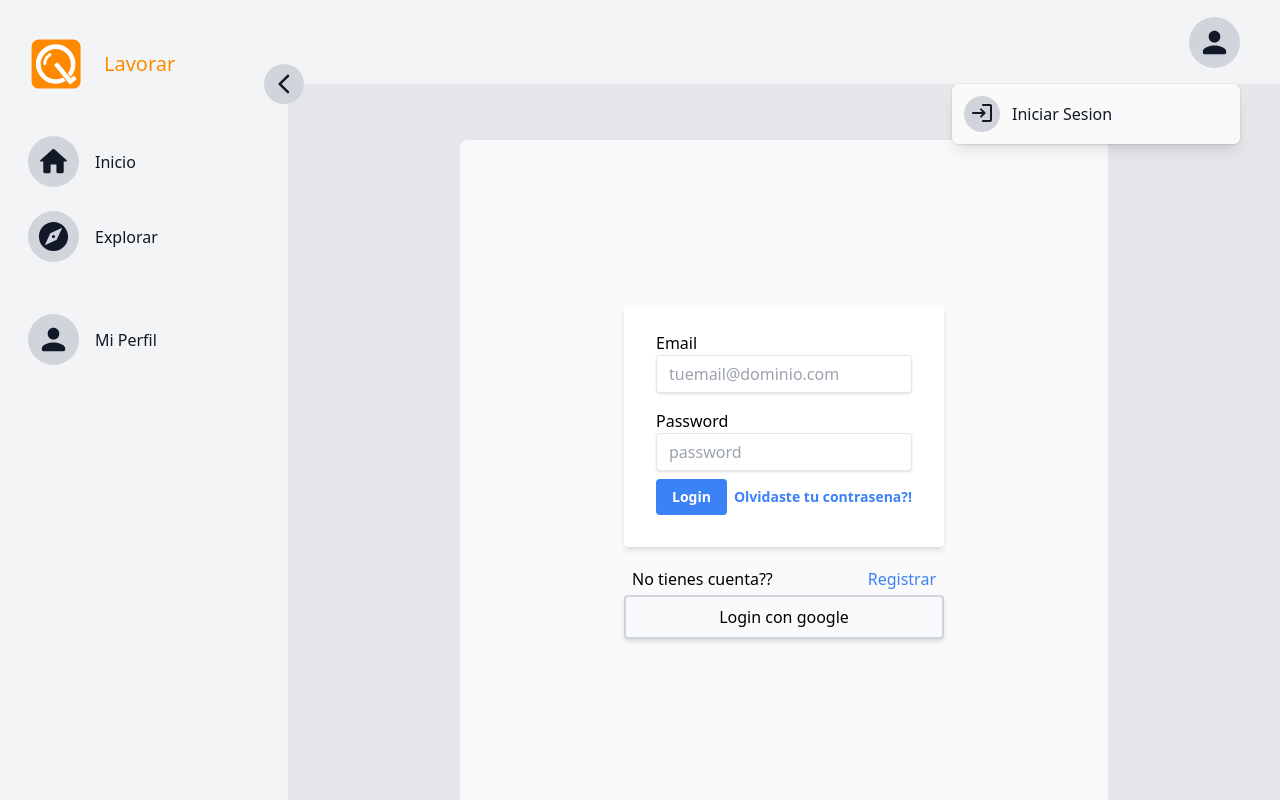
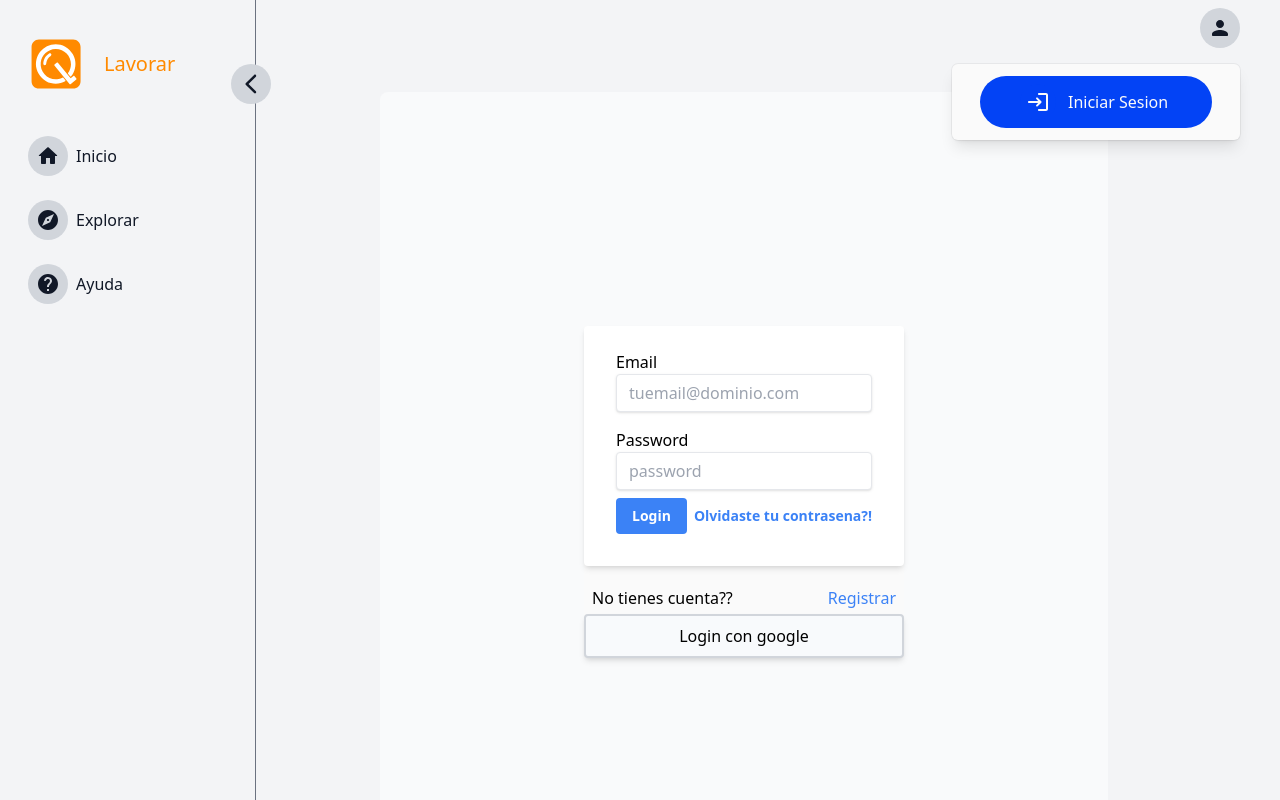
Before and after one commit to lavorar/lavorarFireBase, a React (Vite) app: page /login in a window 1280 px wide. Both pictures are taken after a click on the button 1214 px from the left and 42 px from the top of the page. Shown: the top 800 px of the page. Built offline with nearby package versions, Linux system fonts and the light colour scheme; no server answers.

Commit message:
Cambios en layout generales

```diff
--- a/index.html
+++ b/index.html
@@ -2,7 +2,7 @@
 <html lang="en">
   <head>
     <meta charset="UTF-8" />
-    <link rel="icon" type="image/svg+xml" href="/vite.svg" />
+    <link rel="icon" type="image/svg+xml" href="/Lavorar-logo-negativo.svg" />
     <meta name="viewport" content="width=device-width, initial-scale=1.0" />
     <title>Lavorar</title>
   </head>
--- a/src/App.jsx
+++ b/src/App.jsx
@@ -10,8 +10,7 @@ import { AuthProvider } from "./context/authContext";
 function App() {
   return (
     <>
-
-      <div className="flex justify-center w-auto md:mx-40 mx-[0.15rem] mt-28 md:mt-32 md:mb-96 p-4 rounded-lg bg-gray-50  dark:bg-gray-600  h-5/6 text-black ">
+      <div className="flex justify-center w-auto md:mx-40 mx-[0.15rem] mt-16 md:mt-20 md:mb-10 p-4 rounded-lg bg-gray-50  dark:bg-gray-600  h-screen text-black ">
         <AuthProvider>
           <Routes>
             <Route
--- a/src/components/Home.jsx
+++ b/src/components/Home.jsx
@@ -14,7 +14,7 @@ export function Home() {
     } catch {
       console.log(error);
     }
-    navigate("/login");
+    navigate("/");
   };
 
   if (loading) return <h1>Loading...</h1>;
--- a/src/components/layout/header/Dropdown.jsx
+++ b/src/components/layout/header/Dropdown.jsx
@@ -5,10 +5,19 @@ import HelpRoundedIcon from '@mui/icons-material/HelpRounded';
 import LogoutIcon from '@mui/icons-material/Logout';
 import LoginRoundedIcon from '@mui/icons-material/LoginRounded';
 import { useAuth } from "../../../context/authContext";
+import { useNavigate } from 'react-router-dom';
 
 export default function Example(props) {
     const { user, logout, loading } = useAuth();
-
+    const navigate = useNavigate("/")
+    const handleLogout = async () => {
+        try {
+            await logout();
+        } catch {
+            console.log(error);
+        }
+         navigate("/");
+    };
     return (
         <div className="text-right">
             <Menu as="div" className="relative inline-block text-left">
@@ -16,7 +25,7 @@ export default function Example(props) {
                     <>
                         <div>
                             <Menu.Button
-                                className={`  ${open ? 'text-blue-600 dark:text-blue-600' : 'dark:bg-gray-700'} inline-flex w-full justify-center rounded-full bg-gray-300 dark:bg-gray-700 dark:hover:bg-black px-2 py-2 text-sm font-medium text-gray-900 dark:text-white-ghost hover:bg-gray-200  focus:outline-1 focus-visible:ring-2 focus-visible:ring-white focus-visible:ring-opacity-75`}>
+                                className={`  ${open ? 'text-blue-600 dark:text-blue-500 dark:bg-gray-200' : ''} inline-flex w-full justify-center rounded-full bg-gray-300 dark:bg-gray-700 dark:hover:bg-black px-2 py-2 text-sm font-medium text-gray-900 dark:text-white-ghost hover:bg-gray-200  focus:outline-1 focus-visible:ring-2 focus-visible:ring-white focus-visible:ring-opacity-75`}>
                                 {props.children}
 
                             </Menu.Button>
@@ -78,6 +87,7 @@ export default function Example(props) {
                                     <Menu.Item>
                                         {({ active }) => (
                                             <button
+                                                onClick={handleLogout}
                                                 className={`${active ? 'bg-gray-300 dark:bg-gray-700 dark:bg-100 ' : ' '}  group flex w-full items-center rounded-md px-2 py-2 text-md  text-gray-900 dark:text-white-ghost`}
                                             >
                                                 <div className={`rounded-full mr-3 ${active ? 'bg-gray-100 dark:bg-black ' : 'bg-gray-300 dark:bg-gray-600'} h-9 w-9 p-1 text-gray-900 dark:text-white-ghost`}>
@@ -94,14 +104,15 @@ export default function Example(props) {
                                 }
                                 {
                                     !user ?
-                                    <div className="px-1 py-1 ">
+                                    <div className="py-3 px-7 ">
                                     <Menu.Item>
                                         {({ active }) => (
                                             <button
-                                                className={`${active ? 'bg-gray-300 dark:bg-gray-700 dark:bg-100 ' : ' '}  group flex w-full items-center rounded-md px-2 py-2 text-md  text-gray-900 dark:text-white-ghost`}
+                                                onClick={() => [navigate('/login')]}
+                                                className={`${active ? 'bg-opacity-90  ' : ' '}  group flex w-full items-center rounded-full px-10 py-2 text-md bg-[#0343F5] bg-gradient bg-gradient-to-l text-white-ghost`}
                                             >
-                                                <div className={`rounded-full mr-3 ${active ? 'bg-gray-100 dark:bg-black ' : 'bg-gray-300 dark:bg-gray-600'} h-9 w-9 p-1 text-gray-900 dark:text-white-ghost`}>
-                                                <LoginRoundedIcon />
+                                                <div className={`rounded-full mr-3 ${active ? ' ' : 'bg-[#0343F5]'} h-9 w-9 p-1 text-white-ghost`}>
+                                                    <LoginRoundedIcon />
                                                 </div>
                                                 Iniciar Sesion
                                             </button>
--- a/src/components/layout/header/Header.jsx
+++ b/src/components/layout/header/Header.jsx
@@ -12,6 +12,7 @@ import CloseRoundedIcon from '@mui/icons-material/CloseRounded';
 import NotificationsRoundedIcon from '@mui/icons-material/NotificationsRounded';
 import SettingsRoundedIcon from '@mui/icons-material/SettingsRounded';
 import { useAuth } from "../../../context/authContext";
+import App from '../../../App';
 
 const Header = (props) => {
   const { user, logout, loading } = useAuth();
@@ -48,8 +49,8 @@ const Header = (props) => {
 
   return (
     <>
-      <nav className="bg-gray-100 dark:bg-gray-800 text-gray-900 dark:text-white-ghost px-2 sm:px-4 py-2.5 fixed w-full z-10 top-0 left-0">
-        <div className="container flex justify-between md:justify-end  items-center mx-auto px-2">
+      <nav className="bg-gray-100 dark:bg-gray-900 text-gray-900 dark:text-white-ghost px-2 sm:px-4 p-0 fixed w-full z-10 top-0 left-0">
+        <div className="container flex justify-between md:justify-end h-14 items-center mx-auto px-2">
           <a href="https://flowbite.com/" className="flex items-center md:invisible ">
             <img src="./src/assets/Lavorar-logo-negativo.svg" className="mr-6 w-16" alt="LAvorar Logo" />
             <span className="self-center text-xl font-semibold whitespace-nowrap hidden dark:text-white">Flowbite</span>
@@ -61,7 +62,7 @@ const Header = (props) => {
 
               <IconWithButton>
                 {<Badge badgeContent={4} color="primary">
-                  <ChatRoundedIcon fontSize='large' />
+                  <ChatRoundedIcon fontSize='medium' />
                 </Badge>}
               </IconWithButton>
             </div>
@@ -80,7 +81,7 @@ const Header = (props) => {
                 }}
               >
                 <Badge badgeContent={4} color="primary">
-                  <NotificationsRoundedIcon fontSize='large' />
+                  <NotificationsRoundedIcon fontSize='medium' />
                 </Badge>
               </IconWithButton>
               <div className={`${openNotification ? "hidden md:block " : "hidden "}  h-52 mt-3 -ml-24  md:absolute md:w-60  justify-between items-center w-full `} id="notificationBar">
@@ -101,7 +102,7 @@ const Header = (props) => {
 
             <div className='mr-4 hidden md:block'>
               <Dropdown>
-                <PersonRoundedIcon fontSize='large' />
+                <PersonRoundedIcon fontSize='medium' />
               </Dropdown>
             </div>
             <div className={`md:hidden`}>
@@ -123,7 +124,7 @@ const Header = (props) => {
                         },
                       },
                     }}
-                    fontSize='large' />
+                    fontSize='medium' />
 
                   :
 
@@ -139,7 +140,7 @@ const Header = (props) => {
                         },
                       },
                     }}
-                    fontSize='large' />}
+                    fontSize='medium' />}
               </IconWithButton>
             </div>
 
@@ -192,6 +193,7 @@ const Header = (props) => {
           </ul>
         </div>
       </nav>
+
     </>
   )
 }
--- a/src/components/layout/layout.jsx
+++ b/src/components/layout/layout.jsx
@@ -9,7 +9,7 @@ const Layout = (props) => {
         <>
 
             <SideBar />
-            <Footer />
+            {/* <Footer /> */}
             <NavMobile />
         </>
     )
--- a/src/components/layout/sidebar/SideBar.jsx
+++ b/src/components/layout/sidebar/SideBar.jsx
@@ -8,20 +8,35 @@ import IconWithButton from "../elements/IconWithButton"
 import HomeRoundedIcon from '@mui/icons-material/HomeRounded';
 import PersonRoundedIcon from '@mui/icons-material/PersonRounded';
 import ArrowBackIosNewRoundedIcon from '@mui/icons-material/ArrowBackIosNewRounded';
+import BookmarkOutlinedIcon from '@mui/icons-material/BookmarkOutlined';
+import WorkRoundedIcon from '@mui/icons-material/WorkRounded';
+import EventAvailableRoundedIcon from '@mui/icons-material/EventAvailableRounded';
+import HelpRoundedIcon from '@mui/icons-material/HelpRounded';
+import AddchartRoundedIcon from '@mui/icons-material/AddchartRounded';
+import TrendingUpRoundedIcon from '@mui/icons-material/TrendingUpRounded';
+import {useAuth} from '../../../context/authContext';
+
 const SideBar = (props) => {
+    const { user, logout, loading } = useAuth();
     const [open, setOpen] = useState(true);
     const Menus = [
-        { title: "Inicio", src: <HomeRoundedIcon fontSize={open ? "large" : "medium"} /> },
-        { title: "Explorar", src: <ExploreRoundedIcon fontSize={open ? "large" : "medium"} /> },
-        { title: "Mi Perfil", src: <PersonRoundedIcon fontSize={open ? "large" : "medium"} />, gap: true },
+        { title: "Inicio", src: <HomeRoundedIcon fontSize={'medium'} />, always: true},
+        { title: "Explorar", src: <ExploreRoundedIcon fontSize={'medium'} />, always: true },
+        { title: "Mi Perfil", src: <PersonRoundedIcon fontSize={'medium'} />, always: user ? true : false, gap: true },
+        { title: "Guardado", src: <BookmarkOutlinedIcon fontSize={'medium'} />, always: user ? true : false },
+        { title: "Mis Trabajos", src: <WorkRoundedIcon fontSize={'medium'} />, always: user ? true : false },
+        { title: "Horario y Agenda", src: <EventAvailableRoundedIcon fontSize={'medium'} />, always: user ? true : false },
+        { title: "Ayuda", src: <HelpRoundedIcon fontSize={'medium'} />, always: true },
+        { title: "Ganancias", src: <AddchartRoundedIcon fontSize={'medium'} />, always: user ? true : false , gap: true },
+        { title: "Estadisticas", src: <TrendingUpRoundedIcon fontSize={'medium'} />, always: user ? true : false },
 
     ];
 
     return (
-        <div className="flex bg-gray-200 dark:bg-gray-900">
+        <div className="flex flex-col bg-gray-100 dark:bg-gray-900">
             <div
-                className={` ${open ? "w-72" : "w-24 "
-                    } hidden md:block bg-gray-100 dark:bg-gray-800 text-gray-900 dark:text-white-ghost h-full p-5 z-20 fixed pt-8  duration-300`}
+                className={` ${open ? "w-64" : "w-24 "
+                    } hidden md:block bg-transparent border-0 border-r border-gray-500 dark:border-gray-100 dark:bg-gray-900 text-gray-900 dark:text-white-ghost h-full p-5 z-20 fixed pt-8  duration-300`}
             >
                 <div
                     className={`absolute cursor-pointer group -right-4 top-[4em]
@@ -54,10 +69,11 @@ const SideBar = (props) => {
                 </div>
                 <ul className="pt-6">
                     {Menus.map((Menu, index) => (
+                        Menu.always ?
                         <li
                             key={index}
-                            className={`flex rounded-md p-2 group cursor-pointer hover:bg-gray-300 dark:hover:bg-gray-700 text-gray-900 dark:text-white-ghost text-md items-center gap-x-4
-              ${Menu.gap ? "mt-9" : "mt-2"}
+                            className={`flex rounded-md p-2 group cursor-pointer hover:bg-gray-300 dark:hover:bg-gray-700 text-gray-900 dark:text-white-ghost text-md items-center gap-x-2
+                        ${Menu.gap ? "mt-9" : "mt-2"}
                                 } `}
                         >
                             <div className={`cursor-pointer  duration-300  text-gray-900  dark:text-white-ghost`}>
@@ -67,21 +83,24 @@ const SideBar = (props) => {
                                 </IconWithButton>
                             </div>
 
-                            <span className={`${!open && "hidden"} origin-left duration-200`}>
+                            <span className={`${open? 'block' : "hidden" } whitespace-nowrap origin-left duration-700`}>
                                 {Menu.title}
                             </span>
 
                         </li>
+                        :
+                        <div  key={index}>
+                        </div>
                     ))}
                 </ul>
             </div>
-            <div className={` ${open ? 'md:pl-72 ':'md:pl-24'}
-                 duration-300 h-screen flex-1 m-3`}>
+            <div className={` ${open ? 'md:pl-52 ':'md:pl-24'}
+                 duration-300 h-screen flex-1 m-3 `}>
                 <Header>
 
                 </Header>
+                <App> </App>
                 {/* <AppHeader /> */}
-                <App> </App>
             </div>
         </div >
     );
--- a/src/context/authContext.jsx
+++ b/src/context/authContext.jsx
@@ -42,7 +42,7 @@ export function AuthProvider({ children }) {
     signInWithEmailAndPassword(auth, email, password);
   const [user, setUser] = useState(null);
   const [loading, setLoading] = useState(true);
-  const logout = () => signOut(auth);
+  const logout = () => {signOut(auth)};
 
   useEffect(() => {
     const unsubcribe = onAuthStateChanged(auth, (currentUser) => {
```
Also changed, not shown: public/Lavorar-logo-negativo.svg (added).
